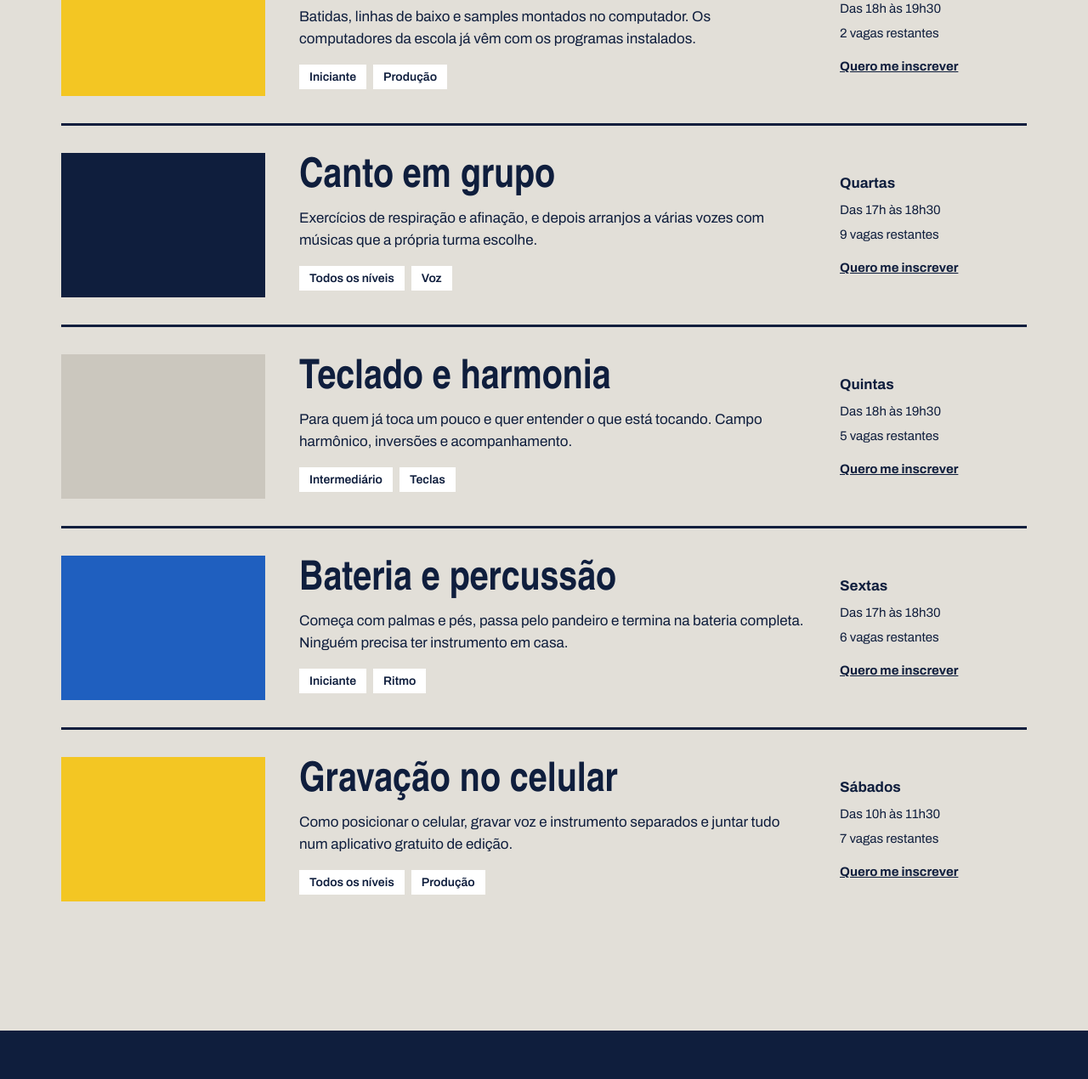
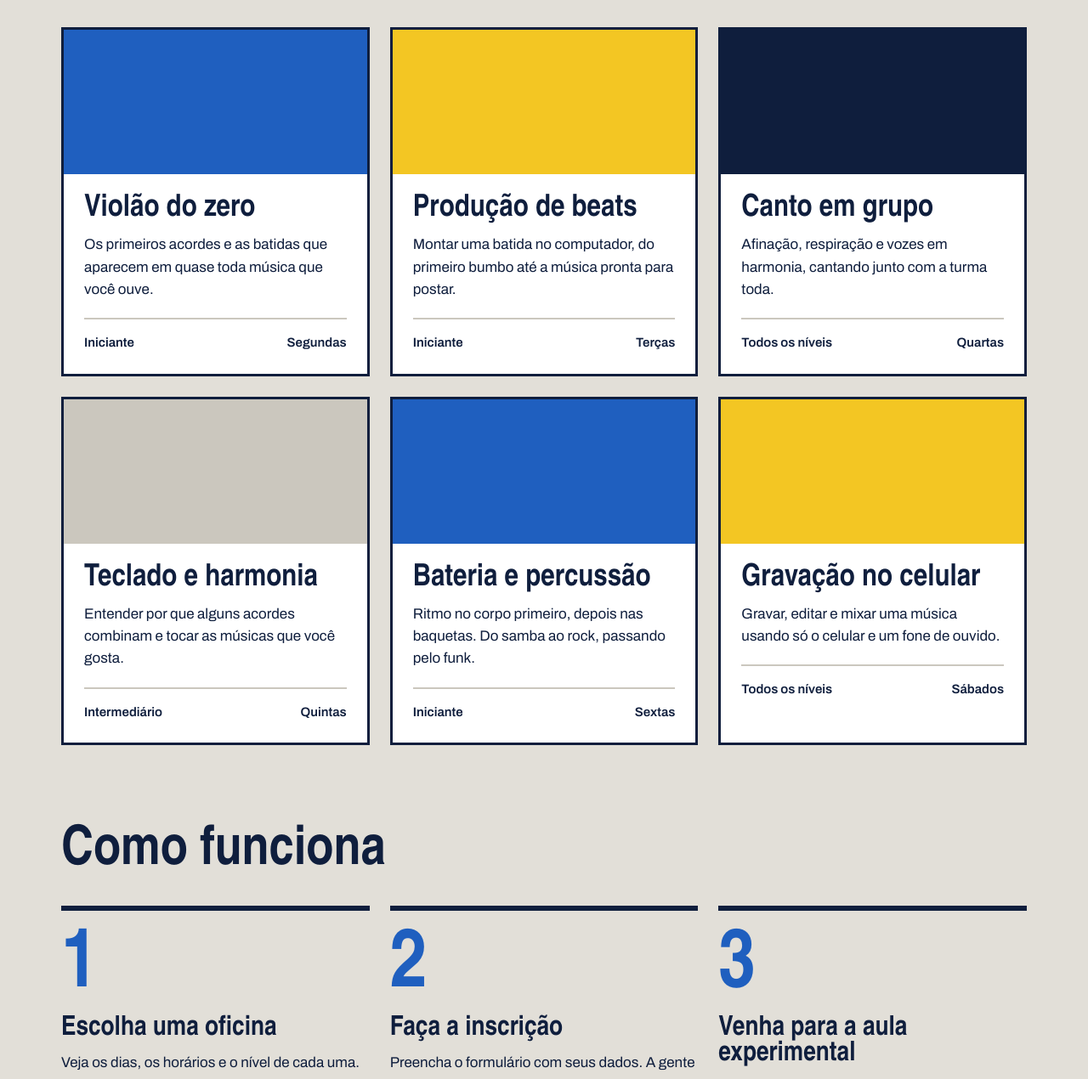
Before and after one commit to guilhermeferreira2-lgtm/laje_sonora, a plain HTML site: page index.html in a window 1280 px wide. Shown: the part 863-2133 px from the top of the page at 85% size. Drawn offline with Linux system fonts and the light colour scheme; a web font is replaced by a local one.

Commit message:
Update index.html

```diff
--- a/index.html
+++ b/index.html
@@ -3,152 +3,245 @@
 <head>
     <meta charset="UTF-8">
     <meta name="viewport" content="width=device-width, initial-scale=1.0">
-  <title>Laje Sonora | Oficinas</title>
+    <title>Laje Sonora | Início</title>
+
     <link rel="preconnect" href="https://fonts.googleapis.com">
     <link rel="preconnect" href="https://fonts.gstatic.com" crossorigin>
-  <link href="https://fonts.googleapis.com/css2?family=Archivo:wght@400;500;600;700&family=Big+Shoulders:wght@900&display=swap" rel="stylesheet">
-  <link rel="stylesheet" href="oficinas.css">
+    <link href="https://fonts.googleapis.com/css2?family=Archivo:wght@400;500;600;700&family=Big+Shoulders:wght@400;500;600;700;800&display=swap" rel="stylesheet">
+
+    <link rel="stylesheet" href="index.css">
 </head>
 <body>
-  <header class="topo conteudo">
+
+    <header class="conteudo topo">
         <a class="logo" href="index.html">Laje Sonora</a>
+
         <nav class="menu">
-      <a href="index.html">Início</a>
-      <a href="oficinas.html" class="atual">Oficinas</a>
+            <a class="atual" href="index.html">Início</a>
+            <a href="oficinas.html">Oficinas</a>
             <a href="inscricao.html">Inscrição</a>
         </nav>
     </header>
 
-  <main class="conteudo">
-    <h1 class="titulo-pagina">Oficinas</h1>
-    <p class="subtitulo-pagina">Cada oficina tem um encontro por semana, de uma hora e meia. Você pode fazer mais de uma, desde que os horários não se cruzem.</p>
-    <div class="filtros">
-      <span class="filtro ativo">Todas</span>
-      <span class="filtro">Iniciante</span>
-      <span class="filtro">Intermediário</span>
-      <span class="filtro">Cordas</span>
-      <span class="filtro">Teclas</span>
-      <span class="filtro">Voz</span>
-      <span class="filtro">Ritmo</span>
-      <span class="filtro">Produção</span>
+    <main>
+
+        <section class="conteudo cartazes">
+
+            <div class="cartaz cartaz-principal">
+                <h1>Música se aprende fazendo barulho</h1>
             </div>
-    <div class="lista">
-      <article class="oficina">
+
+            <div class="cartaz cartaz-lateral">
+                <p>
+                    Oficinas para quem tem de 14 a 18 anos.
+                    Turmas de até 12 pessoas, no fim da tarde,
+                    com instrumento emprestado para quem não tem.
+                </p>
+
+                <a class="botao" href="oficinas.html">Ver as oficinas</a>
+            </div>
+
+        </section>
+
+        <section class="conteudo secao">
+
+            <h2 class="titulo-secao">Seis oficinas para começar</h2>
+
+            <div class="cards">
+
+                <article class="card">
                     <div class="foto foto-azul"></div>
-        <div class="oficina-texto">
-          <h2>Violão do zero</h2>
-          <p>Você sai da primeira aula tocando três acordes. No fim do semestre, toca uma música inteira com a turma.</p>
-          <div class="etiquetas">
-            <span class="etiqueta">Iniciante</span>
-            <span class="etiqueta">Cordas</span>
+
+                    <div class="card-texto">
+                        <h3>Violão do zero</h3>
+
+                        <p>
+                            Os primeiros acordes e as batidas que aparecem
+                            em quase toda música que você ouve.
+                        </p>
+
+                        <div class="card-info">
+                            <span>Iniciante</span>
+                            <span>Segundas</span>
                         </div>
-        </div>
-        <div class="oficina-detalhes">
-          <strong>Segundas</strong>
-          <span>Das 17h às 18h30</span>
-          <span>4 vagas restantes</span>
-          <a href="inscricao.html">Quero me inscrever</a>
                     </div>
                 </article>
 
-      <article class="oficina">
+                <article class="card">
                     <div class="foto foto-amarela"></div>
-        <div class="oficina-texto">
-          <h2>Produção de beats</h2>
-          <p>Batidas, linhas de baixo e samples montados no computador. Os computadores da escola já vêm com os programas instalados.</p>
-          <div class="etiquetas">
-            <span class="etiqueta">Iniciante</span>
-            <span class="etiqueta">Produção</span>
+
+                    <div class="card-texto">
+                        <h3>Produção de beats</h3>
+
+                        <p>
+                            Montar uma batida no computador, do primeiro
+                            bumbo até a música pronta para postar.
+                        </p>
+
+                        <div class="card-info">
+                            <span>Iniciante</span>
+                            <span>Terças</span>
                         </div>
-        </div>
-        <div class="oficina-detalhes">
-          <strong>Terças</strong>
-          <span>Das 18h às 19h30</span>
-          <span>2 vagas restantes</span>
-          <a href="inscricao.html">Quero me inscrever</a>
                     </div>
                 </article>
 
-      <article class="oficina">
+                <article class="card">
                     <div class="foto foto-tinta"></div>
-        <div class="oficina-texto">
-          <h2>Canto em grupo</h2>
-          <p>Exercícios de respiração e afinação, e depois arranjos a várias vozes com músicas que a própria turma escolhe.</p>
-          <div class="etiquetas">
-            <span class="etiqueta">Todos os níveis</span>
-            <span class="etiqueta">Voz</span>
+
+                    <div class="card-texto">
+                        <h3>Canto em grupo</h3>
+
+                        <p>
+                            Afinação, respiração e vozes em harmonia,
+                            cantando junto com a turma toda.
+                        </p>
+
+                        <div class="card-info">
+                            <span>Todos os níveis</span>
+                            <span>Quartas</span>
                         </div>
-        </div>
-        <div class="oficina-detalhes">
-          <strong>Quartas</strong>
-          <span>Das 17h às 18h30</span>
-          <span>9 vagas restantes</span>
-          <a href="inscricao.html">Quero me inscrever</a>
                     </div>
                 </article>
 
-      <article class="oficina">
+                <article class="card">
                     <div class="foto"></div>
-        <div class="oficina-texto">
-          <h2>Teclado e harmonia</h2>
-          <p>Para quem já toca um pouco e quer entender o que está tocando. Campo harmônico, inversões e acompanhamento.</p>
-          <div class="etiquetas">
-            <span class="etiqueta">Intermediário</span>
-            <span class="etiqueta">Teclas</span>
+
+                    <div class="card-texto">
+                        <h3>Teclado e harmonia</h3>
+
+                        <p>
+                            Entender por que alguns acordes combinam
+                            e tocar as músicas que você gosta.
+                        </p>
+
+                        <div class="card-info">
+                            <span>Intermediário</span>
+                            <span>Quintas</span>
                         </div>
-        </div>
-        <div class="oficina-detalhes">
-          <strong>Quintas</strong>
-          <span>Das 18h às 19h30</span>
-          <span>5 vagas restantes</span>
-          <a href="inscricao.html">Quero me inscrever</a>
                     </div>
                 </article>
 
-      <article class="oficina">
+                <article class="card">
                     <div class="foto foto-azul"></div>
-        <div class="oficina-texto">
-          <h2>Bateria e percussão</h2>
-          <p>Começa com palmas e pés, passa pelo pandeiro e termina na bateria completa. Ninguém precisa ter instrumento em casa.</p>
-          <div class="etiquetas">
-            <span class="etiqueta">Iniciante</span>
-            <span class="etiqueta">Ritmo</span>
+
+                    <div class="card-texto">
+                        <h3>Bateria e percussão</h3>
+
+                        <p>
+                            Ritmo no corpo primeiro, depois nas baquetas.
+                            Do samba ao rock, passando pelo funk.
+                        </p>
+
+                        <div class="card-info">
+                            <span>Iniciante</span>
+                            <span>Sextas</span>
                         </div>
-        </div>
-        <div class="oficina-detalhes">
-          <strong>Sextas</strong>
-          <span>Das 17h às 18h30</span>
-          <span>6 vagas restantes</span>
-          <a href="inscricao.html">Quero me inscrever</a>
                     </div>
                 </article>
 
-      <article class="oficina">
+                <article class="card">
                     <div class="foto foto-amarela"></div>
-        <div class="oficina-texto">
-          <h2>Gravação no celular</h2>
-          <p>Como posicionar o celular, gravar voz e instrumento separados e juntar tudo num aplicativo gratuito de edição.</p>
-          <div class="etiquetas">
-            <span class="etiqueta">Todos os níveis</span>
-            <span class="etiqueta">Produção</span>
+
+                    <div class="card-texto">
+                        <h3>Gravação no celular</h3>
+
+                        <p>
+                            Gravar, editar e mixar uma música usando
+                            só o celular e um fone de ouvido.
+                        </p>
+
+                        <div class="card-info">
+                            <span>Todos os níveis</span>
+                            <span>Sábados</span>
                         </div>
                     </div>
-        <div class="oficina-detalhes">
-          <strong>Sábados</strong>
-          <span>Das 10h às 11h30</span>
-          <span>7 vagas restantes</span>
-          <a href="inscricao.html">Quero me inscrever</a>
+                </article>
+
             </div>
-      </article>
+
+        </section>
+
+        <section class="conteudo secao">
+
+            <h2 class="titulo-secao">Como funciona</h2>
+
+            <div class="passos">
+
+                <div class="passo">
+                    <p class="passo-numero">1</p>
+
+                    <h3>Escolha uma oficina</h3>
+
+                    <p>
+                        Veja os dias, os horários e o nível de cada uma.
+                        Não precisa saber tocar nada.
+                    </p>
                 </div>
+
+                <div class="passo">
+                    <p class="passo-numero">2</p>
+
+                    <h3>Faça a inscrição</h3>
+
+                    <p>
+                        Preencha o formulário com seus dados.
+                        A gente responde em até dois dias.
+                    </p>
+                </div>
+
+                <div class="passo">
+                    <p class="passo-numero">3</p>
+
+                    <h3>Venha para a aula experimental</h3>
+
+                    <p>
+                        A primeira aula é gratuita. Se gostar,
+                        sua vaga fica garantida até o fim do semestre.
+                    </p>
+                </div>
+
+            </div>
+
+        </section>
+
     </main>
 
     <footer class="rodape">
-    <div class="conteudo">
-      <div class="rodape-colunas">
-        <div class="rodape-coluna"><h4>Laje Sonora</h4><p>…</p></div>
-        <div class="rodape-coluna"><h4>Oficinas</h4><p>…</p></div>
-        <div class="rodape-coluna"><h4>Contato</h4><p>…</p></div>
-        <div class="rodape-coluna"><h4>Horários</h4><p>…</p></div>
+
+        <div class="conteudo rodape-colunas">
+
+            <div class="rodape-coluna">
+                <h4>Laje Sonora</h4>
+                <p>Escola livre de música para adolescentes.</p>
             </div>
+
+            <div class="rodape-coluna">
+                <h4>Endereço</h4>
+                <p>
+                    Rua das Antenas, 120<br>
+                    São Paulo, SP
+                </p>
             </div>
+
+            <div class="rodape-coluna">
+                <h4>Horários</h4>
+                <p>
+                    Segunda a sexta, das 16h às 21h<br>
+                    Sábado, das 9h às 13h
+                </p>
+            </div>
+
+            <div class="rodape-coluna">
+                <h4>Contato</h4>
+                <p>
+                    contato@lajesonora.com.br<br>
+                    (11) 91234 5678
+                </p>
+            </div>
+
+        </div>
+
+    </footer>
+
+</body>
+</html>
```
Lines whose indentation alone changed are shown as unchanged.
